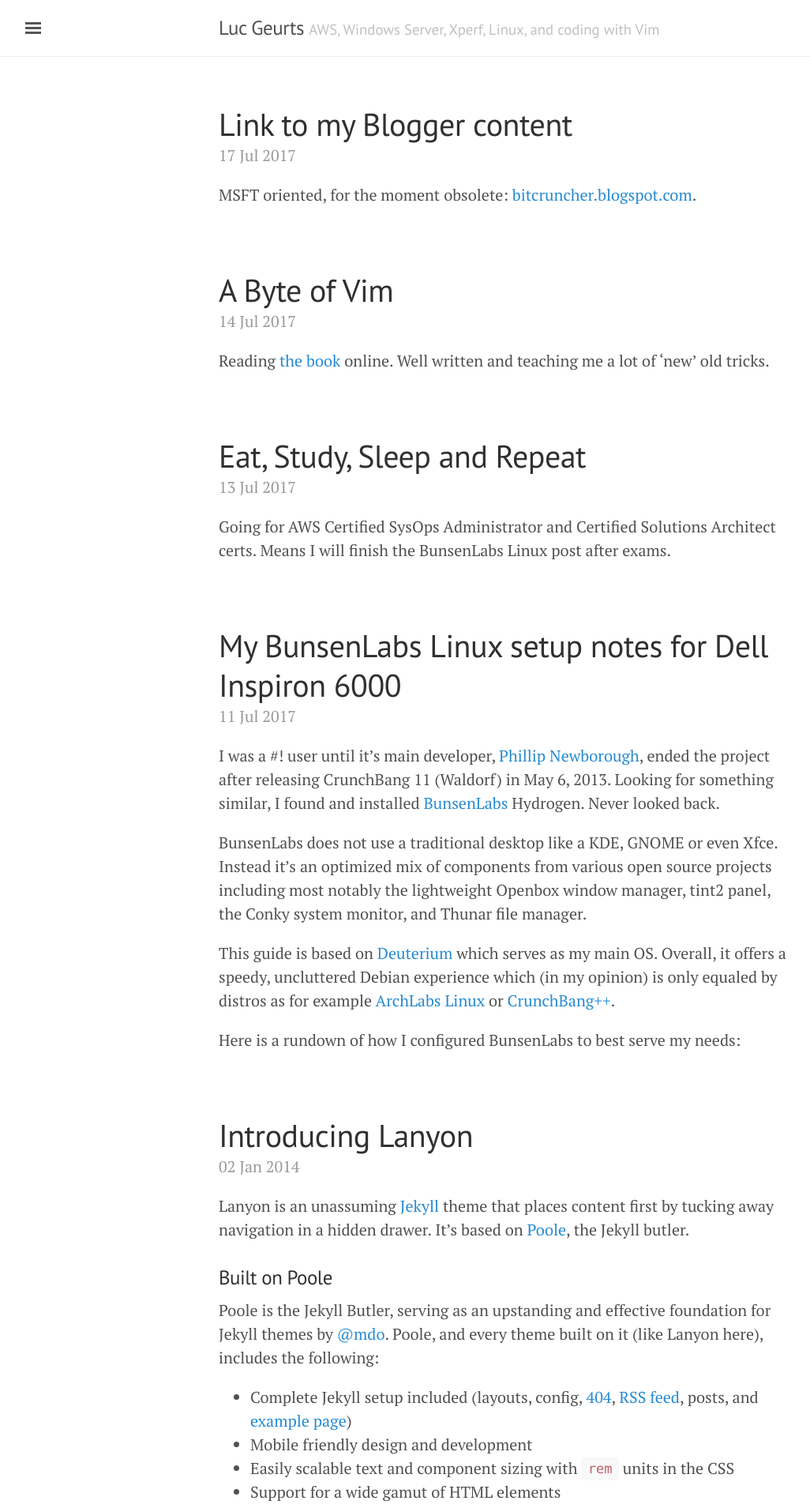
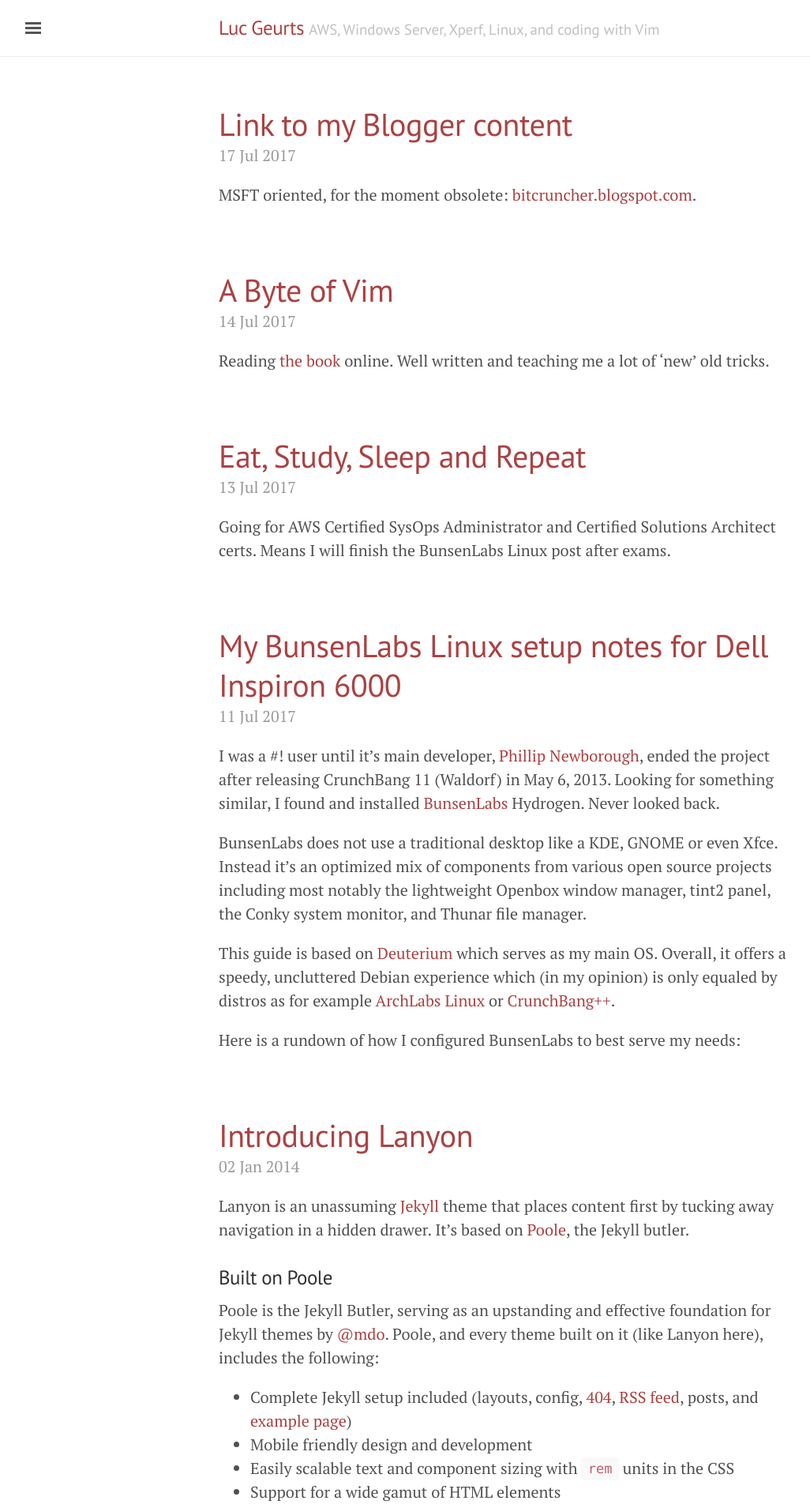
Before and after one commit to lgeurts/lgeurts.github.io, a Jekyll site: the page built from index.html, in a window 1280 px wide. Shown: the top 1909 px of the page at 79% size, without its empty margins (3-1029 px from the left). Built offline with Jekyll 4.4.1, drawn with Linux system fonts in a browser that asks for light colours; nearby versions of some CDN libraries; the list of posts is cut into pages by our own code.

Commit message:
Update default.html
Adding <body class="theme-base-08">

```diff
--- a/_layouts/default.html
+++ b/_layouts/default.html
@@ -3,7 +3,10 @@
 
   {% include head.html %}
 
-  <body>
+  <body class="theme-base-08">
+
+  </body>
+  <!-- <body> -->
 
     {% include google_analytics.html %}
     {% include sidebar.html %}
```
